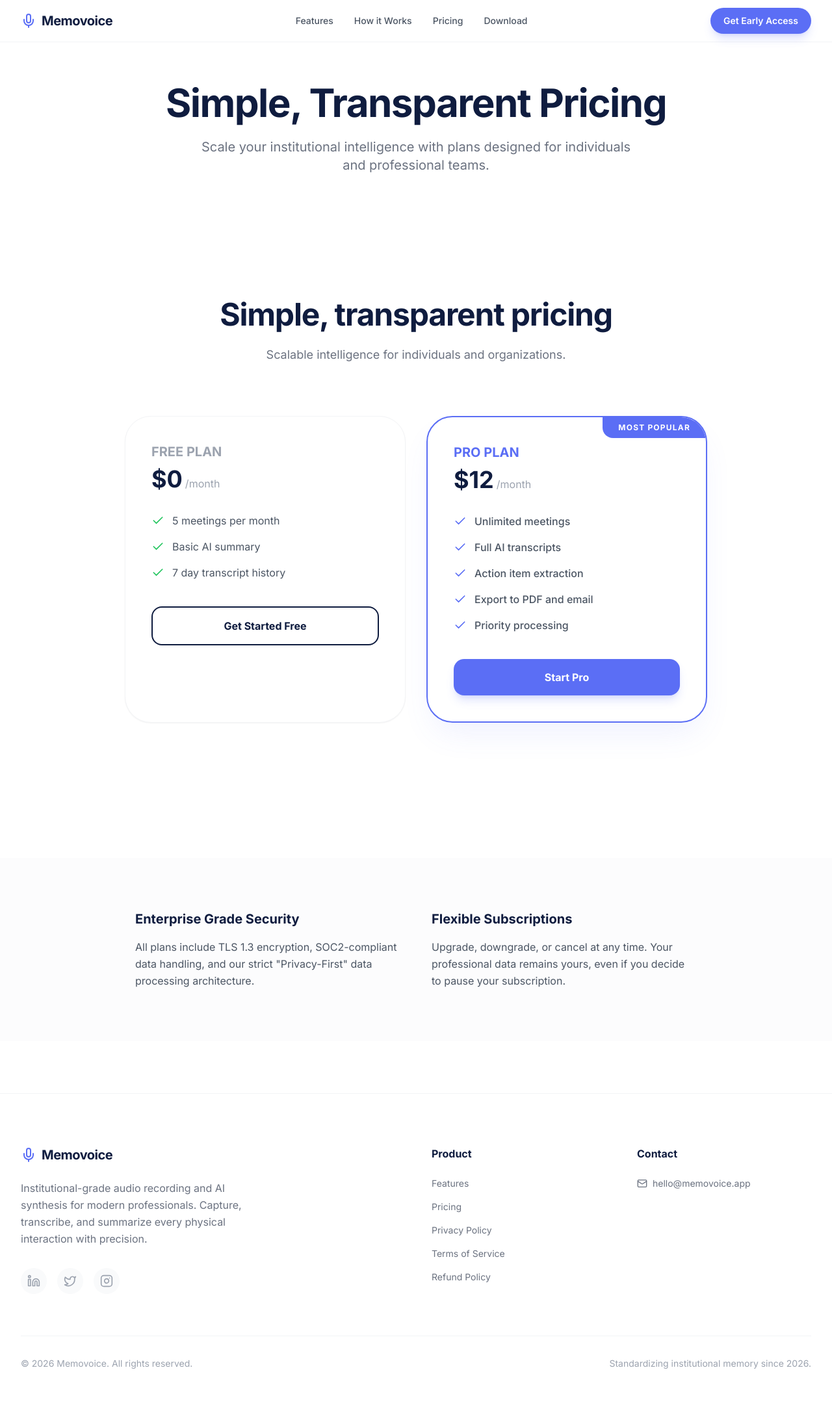
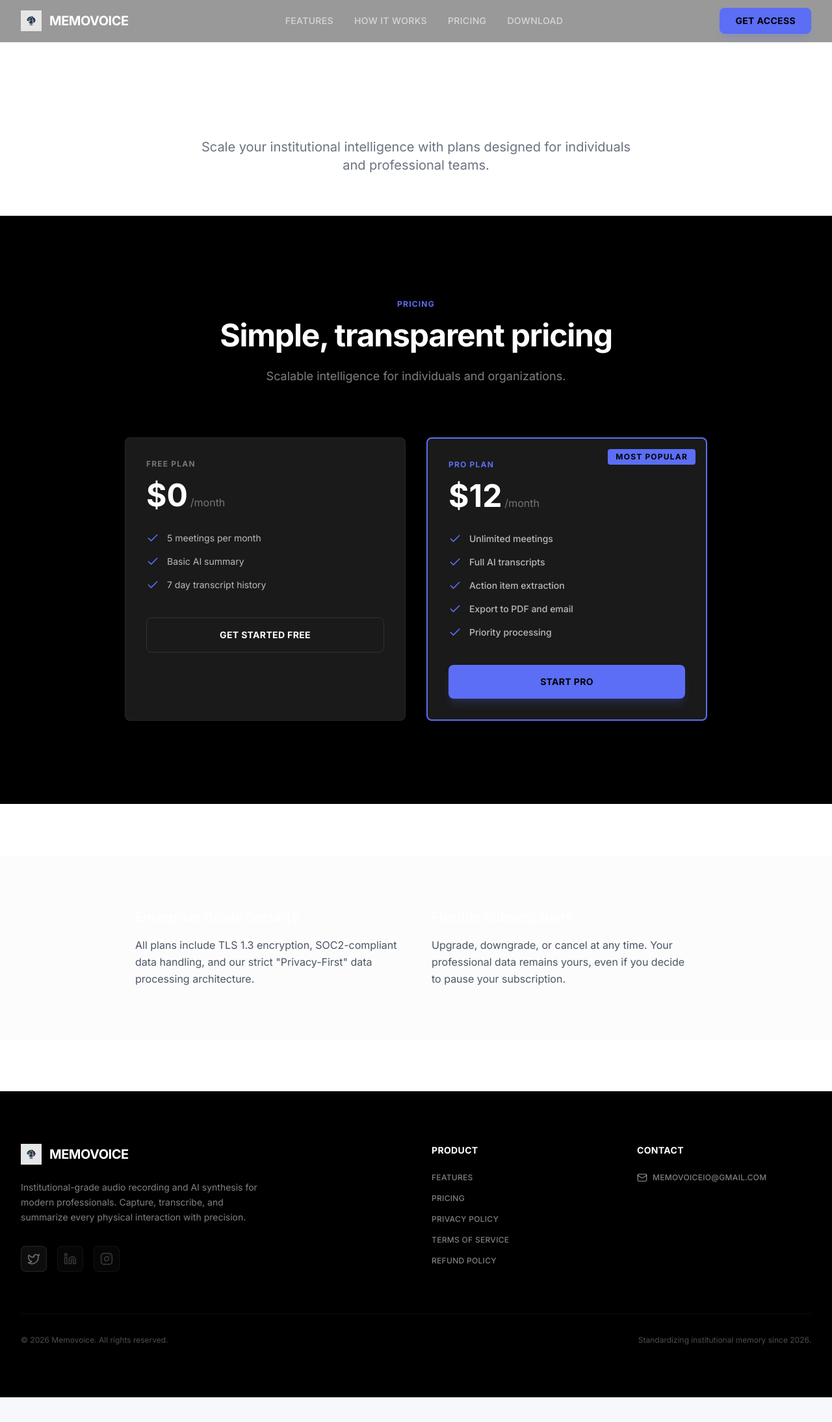
Before and after one commit to EcodeJR/meetmind, a Next.js app in the folder landing/: page /pricing in a window 1280 px wide. Shown: the whole page at 65% size. After the commit the page ends 2150 px from the top, so only its background shows below. Built offline with nearby package versions, Linux system fonts and the light colour scheme.

Commit message:
Add memovoice.apk to the public directory

```diff
--- a/landing/src/app/layout.tsx
+++ b/landing/src/app/layout.tsx
@@ -13,8 +13,16 @@ const geistMono = Geist_Mono({
 });
 
 export const metadata: Metadata = {
-  title: "Create Next App",
-  description: "Generated by create next app",
+  title: "Memovoice",
+  description: "Institutional-grade audio recording and AI synthesis for meetings.",
+  icons: {
+    icon: [
+      { url: 'logo.svg', type: 'image/svg+xml' },
+      { url: '/logo.png', type: 'image/png' }
+    ],
+    apple: '/logo.png',
+    shortcut: '/logo.png'
+  }
 };
 
 export default function RootLayout({
--- a/landing/src/components/BrandSections.tsx
+++ b/landing/src/components/BrandSections.tsx
@@ -15,18 +15,20 @@ import {
   Instagram
 } from 'lucide-react';
 import Link from 'next/link';
+import Image from 'next/image';
 
 export const HowItWorks = () => (
-  <section id="how-it-works" className="py-24 bg-primary text-white overflow-hidden">
+  <section id="how-it-works" className="py-24 bg-black text-white overflow-hidden">
     <div className="max-w-7xl mx-auto px-4 sm:px-6 lg:px-8">
       <div className="text-center mb-20">
-        <h2 className="text-3xl lg:text-5xl font-bold mb-6 tracking-tight">Three steps to never forget a meeting again</h2>
-        <p className="text-blue-200 max-w-2xl mx-auto text-lg">Sophisticated intelligence, simplified for professionals.</p>
+        <p className="text-xs font-bold text-accent uppercase tracking-widest mb-4">THE PROCESS</p>
+        <h2 className="text-4xl lg:text-5xl font-black mb-6 tracking-tight">Three steps to never forget a meeting again</h2>
+        <p className="text-white/50 max-w-2xl mx-auto text-lg leading-relaxed">Sophisticated intelligence, simplified for professionals.</p>
       </div>
 
       <div className="relative">
         {/* Connection Line */}
-        <div className="hidden lg:block absolute top-1/2 left-0 w-full h-0.5 bg-blue-900 -translate-y-1/2 z-0" />
+        <div className="hidden lg:block absolute top-1/2 left-0 w-full h-0.5 bg-white/5 -translate-y-1/2 z-0" />
 
         <div className="grid lg:grid-cols-3 gap-12 relative z-10">
           {[
@@ -57,12 +59,12 @@ export const HowItWorks = () => (
               transition={{ delay: i * 0.2 }}
               className="flex flex-col items-center text-center group"
             >
-              <div className="w-20 h-20 rounded-full bg-blue-600 flex items-center justify-center mb-8 border-4 border-primary shadow-xl group-hover:scale-110 transition-transform duration-500">
+              <div className="w-20 h-20 rounded-full bg-accent/10 flex items-center justify-center mb-8 border border-accent/30 text-accent group-hover:bg-accent group-hover:text-black group-hover:border-accent transition-all duration-500">
                 {item.icon}
               </div>
-              <span className="text-accent font-bold text-sm tracking-widest mb-4">STEP {item.step}</span>
-              <h3 className="text-2xl font-bold mb-4">{item.title}</h3>
-              <p className="text-blue-100/60 leading-relaxed max-w-xs">{item.desc}</p>
+              <span className="text-accent font-bold text-xs tracking-widest mb-4 uppercase">STEP {item.step}</span>
+              <h3 className="text-2xl font-black mb-4 leading-tight">{item.title}</h3>
+              <p className="text-white/50 leading-relaxed max-w-xs text-sm">{item.desc}</p>
             </motion.div>
           ))}
         </div>
@@ -72,44 +74,45 @@ export const HowItWorks = () => (
 );
 
 export const Pricing = () => (
-  <section id="pricing" className="py-32">
+  <section id="pricing" className="py-32 bg-black">
     <div className="max-w-7xl mx-auto px-4 sm:px-6 lg:px-8">
       <div className="text-center mb-20">
-        <h2 className="text-3xl lg:text-5xl font-bold text-primary mb-6 tracking-tight">Simple, transparent pricing</h2>
-        <p className="text-gray-500 text-lg">Scalable intelligence for individuals and organizations.</p>
+        <p className="text-xs font-bold text-accent uppercase tracking-widest mb-4">PRICING</p>
+        <h2 className="text-4xl lg:text-5xl font-black text-white mb-6 tracking-tight">Simple, transparent pricing</h2>
+        <p className="text-white/50 text-lg leading-relaxed">Scalable intelligence for individuals and organizations.</p>
       </div>
 
       <div className="grid md:grid-cols-2 gap-8 max-w-4xl mx-auto">
         {/* Free Plan */}
-        <div className="p-10 rounded-[40px] bg-white border border-gray-100 shadow-sm hover:shadow-xl transition-all duration-500">
-          <h3 className="text-xl font-bold text-gray-400 mb-2">FREE PLAN</h3>
+        <div className="p-8 rounded-lg bg-dark-50 border border-white/5 hover:border-white/10 transition-all duration-300">
+          <p className="text-xs font-bold text-white/40 mb-4 uppercase tracking-widest">Free Plan</p>
           <div className="flex items-baseline gap-1 mb-8">
-            <span className="text-4xl font-bold text-primary">$0</span>
-            <span className="text-gray-400">/month</span>
+            <span className="text-5xl font-black text-white">$0</span>
+            <span className="text-white/40 font-light">/month</span>
           </div>
 
           <ul className="space-y-4 mb-10">
             {['5 meetings per month', 'Basic AI summary', '7 day transcript history'].map((item, i) => (
-              <li key={i} className="flex items-center gap-3 text-gray-600">
-                <Check className="w-5 h-5 text-green-500" />
+              <li key={i} className="flex items-center gap-3 text-white/70 text-sm">
+                <Check className="w-5 h-5 text-accent flex-shrink-0" />
                 {item}
               </li>
             ))}
           </ul>
 
-          <Link href="#download" className="block text-center py-4 rounded-2xl border-2 border-primary text-primary font-bold hover:bg-primary hover:text-white transition-all">
+          <Link href="#download" className="block text-center py-4 rounded-lg border border-white/10 text-white font-bold hover:bg-white/5 transition-all uppercase tracking-wide text-sm">
             Get Started Free
           </Link>
         </div>
 
         {/* Pro Plan */}
-        <div className="p-10 rounded-[40px] bg-white border-2 border-accent shadow-2xl shadow-accent/10 relative overflow-hidden">
-          <div className="absolute top-0 right-0 bg-accent text-white px-6 py-2 rounded-bl-2xl font-bold text-xs tracking-widest">MOST POPULAR</div>
+        <div className="p-8 rounded-lg bg-dark-50 border-2 border-accent hover:shadow-xl hover:shadow-accent/20 transition-all duration-300 relative overflow-hidden">
+          <div className="absolute top-4 right-4 bg-accent text-black px-3 py-1 rounded text-xs font-black tracking-widest uppercase">Most Popular</div>
 
-          <h3 className="text-xl font-bold text-accent mb-2">PRO PLAN</h3>
+          <p className="text-xs font-bold text-accent mb-4 uppercase tracking-widest">Pro Plan</p>
           <div className="flex items-baseline gap-1 mb-8">
-            <span className="text-4xl font-bold text-primary">$12</span>
-            <span className="text-gray-400">/month</span>
+            <span className="text-5xl font-black text-white">$12</span>
+            <span className="text-white/40 font-light">/month</span>
           </div>
 
           <ul className="space-y-4 mb-10">
@@ -120,14 +123,14 @@ export const Pricing = () => (
               'Export to PDF and email',
               'Priority processing'
             ].map((item, i) => (
-              <li key={i} className="flex items-center gap-3 text-gray-600 font-medium">
-                <Check className="w-5 h-5 text-accent" />
+              <li key={i} className="flex items-center gap-3 text-white/70 font-medium text-sm">
+                <Check className="w-5 h-5 text-accent flex-shrink-0" />
                 {item}
               </li>
             ))}
           </ul>
 
-          <Link href="#download" className="block text-center py-4 rounded-2xl bg-accent text-white font-bold hover:bg-accent/90 transition-all shadow-lg shadow-accent/20">
+          <Link href="#download" className="block text-center py-4 rounded-lg bg-accent text-black font-black hover:bg-accent/90 transition-all shadow-lg shadow-accent/20 uppercase tracking-wide text-sm">
             Start Pro
           </Link>
         </div>
@@ -137,13 +140,14 @@ export const Pricing = () => (
 );
 
 export const Testimonials = () => (
-  <section className="py-24 bg-gray-50/50">
+  <section className="py-24 bg-black">
     <div className="max-w-7xl mx-auto px-4 sm:px-6 lg:px-8">
       <div className="text-center mb-16">
-        <h2 className="text-3xl lg:text-4xl font-bold text-primary mb-4 tracking-tight">What professionals are saying</h2>
+        <p className="text-xs font-bold text-accent uppercase tracking-widest mb-4">TESTIMONIALS</p>
+        <h2 className="text-4xl lg:text-5xl font-black text-white mb-4 tracking-tight">What professionals are saying</h2>
       </div>
 
-      <div className="grid md:grid-cols-3 gap-8">
+      <div className="grid md:grid-cols-3 gap-6">
         {[
           {
             name: "Sarah Chen",
@@ -158,18 +162,18 @@ export const Testimonials = () => (
           {
             name: "Elena Rodriguez",
             role: "Creative Director",
-            quote: "Action item extraction is a lifesaver. My team knows exactly what to do the moment the meeting ends. It&apos;s seamless."
+            quote: "Action item extraction is a lifesaver. My team knows exactly what to do the moment the meeting ends. It's seamless."
           }
         ].map((t, i) => (
-          <div key={i} className="p-8 rounded-3xl bg-white border border-gray-100 shadow-sm">
+          <div key={i} className="p-6 rounded-lg bg-dark-50 border border-white/5 hover:border-white/10 transition-all">
             <div className="flex items-center gap-4 mb-6">
-              <div className="w-12 h-12 rounded-full bg-gray-100" />
+              <div className="w-12 h-12 rounded-full bg-white/5 border border-white/10" />
               <div>
-                <p className="font-bold text-primary">{t.name}</p>
-                <p className="text-xs text-gray-500">{t.role}</p>
+                <p className="font-bold text-white text-sm">{t.name}</p>
+                <p className="text-xs text-white/40">{t.role}</p>
               </div>
             </div>
-            <p className="text-gray-600 italic leading-relaxed">&quot;{t.quote}&quot;</p>
+            <p className="text-white/60 italic leading-relaxed text-sm">&quot;{t.quote}&quot;</p>
           </div>
         ))}
       </div>
@@ -190,17 +194,20 @@ export const FAQ = () => {
   ];
 
   return (
-    <section className="py-24 max-w-3xl mx-auto px-4">
-      <h2 className="text-3xl lg:text-4xl font-bold text-primary mb-12 text-center tracking-tight">Frequently asked questions</h2>
-      <div className="space-y-4">
+    <section className="py-24 max-w-3xl mx-auto px-4 bg-black">
+      <div className="text-center mb-16">
+        <p className="text-xs font-bold text-accent uppercase tracking-widest mb-4">FAQ</p>
+        <h2 className="text-4xl lg:text-5xl font-black text-white mb-4 tracking-tight">Frequently asked questions</h2>
+      </div>
+      <div className="space-y-3">
         {faqs.map((faq, i) => (
-          <div key={i} className="border border-gray-100 rounded-2xl bg-white overflow-hidden">
+          <div key={i} className="border border-white/5 rounded-lg bg-dark-50 overflow-hidden hover:border-white/10 transition-all">
             <button
               onClick={() => setOpenIndex(openIndex === i ? null : i)}
-              className="w-full p-6 text-left flex justify-between items-center hover:bg-gray-50 transition-colors"
+              className="w-full p-6 text-left flex justify-between items-center hover:bg-dark-100/50 transition-colors"
             >
-              <span className="font-bold text-primary">{faq.q}</span>
-              {openIndex === i ? <Minus className="w-5 h-5 text-accent" /> : <Plus className="w-5 h-5 text-gray-400" />}
+              <span className="font-bold text-white text-sm">{faq.q}</span>
+              {openIndex === i ? <Minus className="w-5 h-5 text-accent flex-shrink-0" /> : <Plus className="w-5 h-5 text-white/30 flex-shrink-0" />}
             </button>
             <AnimatePresence>
               {openIndex === i && (
@@ -208,7 +215,7 @@ export const FAQ = () => {
                   initial={{ height: 0, opacity: 0 }}
                   animate={{ height: "auto", opacity: 1 }}
                   exit={{ height: 0, opacity: 0 }}
-                  className="px-6 pb-6 text-gray-600 leading-relaxed"
+                  className="px-6 pb-6 text-white/60 leading-relaxed text-sm border-t border-white/5"
                 >
                   {faq.a}
                 </motion.div>
@@ -235,82 +242,98 @@ export const FinalCTA = () => {
   };
 
   return (
-    <section id="waitlist" className="py-32 bg-accent text-white text-center">
+    <section id="waitlist" className="py-32 bg-dark-50 text-center border-t border-white/5">
       <div className="max-w-7xl mx-auto px-4 sm:px-6 lg:px-8">
-        <h2 className="text-4xl lg:text-6xl font-bold mb-6 tracking-tight">Start remembering every meeting</h2>
-        <p className="text-blue-100 text-xl mb-12 max-w-2xl mx-auto">Join thousands of professionals using Memovoice to scale their institutional intelligence.</p>
+        <p className="text-xs font-bold text-accent uppercase tracking-widest mb-6">GET EARLY ACCESS</p>
+        <h2 className="text-5xl lg:text-6xl font-black text-white mb-6 tracking-tight leading-tight">Start remembering every meeting</h2>
+        <p className="text-white/50 text-lg mb-12 max-w-2xl mx-auto leading-relaxed">Join thousands of professionals using Memovoice to scale their institutional intelligence.</p>
 
         <form onSubmit={handleSubmit} className="flex flex-col sm:flex-row gap-4 max-w-md mx-auto mb-6">
           <input
             type="email"
             placeholder="Enter your professional email"
-            className="flex-1 px-6 py-4 rounded-2xl text-primary focus:outline-none focus:ring-4 focus:ring-white/20 transition-all font-medium"
+            className="flex-1 px-6 py-4 rounded-lg bg-black border border-white/10 focus:outline-none focus:ring-2 focus:ring-accent/50 focus:border-accent transition-all text-white placeholder-white/30 text-sm"
             value={email}
             onChange={(e) => setEmail(e.target.value)}
             required
           />
           <button
             type="submit"
-            className="bg-primary text-white px-8 py-4 rounded-2xl font-bold hover:scale-[1.05] transition-all active:scale-95 shadow-xl shadow-primary/20"
+            className="bg-accent text-black px-8 py-4 rounded-lg font-black hover:bg-accent/90 transition-all active:scale-95 shadow-lg shadow-accent/30 uppercase tracking-wide text-sm whitespace-nowrap"
           >
             Join Waitlist
           </button>
         </form>
         {submitted && (
-          <p className="text-white font-bold mb-4">Welcome to the future of meetings! Check your inbox soon. 🎉</p>
+          <p className="text-accent font-bold mb-4 text-sm">Welcome to the future of meetings! Check your inbox soon. 🎉</p>
         )}
-        <p className="text-blue-200 text-sm">Free to start. No credit card required.</p>
+        <p className="text-white/40 text-xs">Free to start. No credit card required.</p>
       </div>
     </section>
   );
 };
 
 export const Footer = () => (
-  <footer className="py-20 bg-white border-t border-gray-100">
+  <footer className="py-20 bg-black border-t border-white/5">
     <div className="max-w-7xl mx-auto px-4 sm:px-6 lg:px-8">
       <div className="grid md:grid-cols-4 gap-12 mb-16">
         <div className="col-span-2">
-          <div className="flex items-center gap-2 mb-6">
-            <Mic className="w-6 h-6 text-accent" />
-            <span className="text-xl font-bold text-primary tracking-tight">Memovoice</span>
+          <div className="flex items-center gap-3 mb-6">
+            <Image src="/logo.jpeg" alt="Memovoice" width={32} height={32} className="h-8 w-auto" />
+            <span className="text-xl font-black text-white tracking-tight uppercase">Memovoice</span>
           </div>
-          <p className="text-gray-500 max-w-sm mb-8 leading-relaxed">
+          <p className="text-white/50 max-w-sm mb-8 leading-relaxed text-sm">
             Institutional-grade audio recording and AI synthesis for modern professionals. Capture, transcribe, and summarize every physical interaction with precision.
           </p>
           <div className="flex gap-4">
-            {[Linkedin, Twitter, Instagram].map((Icon, i) => (
-              <div key={i} className="w-10 h-10 rounded-full bg-gray-50 flex items-center justify-center text-gray-400 hover:text-accent hover:bg-accent/5 transition-all cursor-pointer">
-                <Icon className="w-5 h-5" />
+            {/* Twitter */}
+            <a href="https://x.com/memovoice182704" target="_blank" rel="noopener noreferrer" title="Follow us on X" className="w-10 h-10 rounded-lg bg-white/5 border border-white/10 flex items-center justify-center text-white/40 hover:text-accent hover:border-accent/50 hover:bg-accent/5 transition-all cursor-pointer">
+              <Twitter className="w-5 h-5" />
+            </a>
+
+            {/* LinkedIn - Coming Soon */}
+            <div className="relative">
+              <div className="w-10 h-10 rounded-lg bg-white/5 border border-white/10 flex items-center justify-center text-white/40 cursor-not-allowed opacity-50" title="LinkedIn - Coming Soon">
+                <Linkedin className="w-5 h-5" />
               </div>
-            ))}
+              {/* <div className="absolute -top-8 left-1/2 -translate-x-1/2 bg-white/10 backdrop-blur-sm border border-white/20 rounded px-2 py-1 whitespace-nowrap text-xs text-white/60 font-medium">Coming Soon</div> */}
+            </div>
+
+            {/* Instagram - Coming Soon */}
+            <div className="relative">
+              <div className="w-10 h-10 rounded-lg bg-white/5 border border-white/10 flex items-center justify-center text-white/40 cursor-not-allowed opacity-50" title="Instagram - Coming Soon">
+                <Instagram className="w-5 h-5" />
+              </div>
+              {/* <div className="absolute -top-8 left-1/2 -translate-x-1/2 bg-white/10 backdrop-blur-sm border border-white/20 rounded px-2 py-1 whitespace-nowrap text-xs text-white/60 font-medium">Coming Soon</div> */}
+            </div>
           </div>
         </div>
 
         <div>
-          <h4 className="font-bold text-primary mb-6">Product</h4>
-          <ul className="space-y-4 text-gray-500 text-sm">
-            <li><Link href="/#features" className="hover:text-accent transition-colors">Features</Link></li>
-            <li><Link href="/pricing" className="hover:text-accent transition-colors">Pricing</Link></li>
-            <li><Link href="/privacy" className="hover:text-accent transition-colors">Privacy Policy</Link></li>
-            <li><Link href="/terms" className="hover:text-accent transition-colors">Terms of Service</Link></li>
-            <li><Link href="/refunds" className="hover:text-accent transition-colors">Refund Policy</Link></li>
+          <h4 className="font-bold text-white mb-6 text-sm uppercase tracking-wide">Product</h4>
+          <ul className="space-y-4 text-white/50 text-xs">
+            <li><Link href="/#features" className="hover:text-accent transition-colors uppercase tracking-wide font-medium">Features</Link></li>
+            <li><Link href="/pricing" className="hover:text-accent transition-colors uppercase tracking-wide font-medium">Pricing</Link></li>
+            <li><Link href="/privacy" className="hover:text-accent transition-colors uppercase tracking-wide font-medium">Privacy Policy</Link></li>
+            <li><Link href="/terms" className="hover:text-accent transition-colors uppercase tracking-wide font-medium">Terms of Service</Link></li>
+            <li><Link href="/refunds" className="hover:text-accent transition-colors uppercase tracking-wide font-medium">Refund Policy</Link></li>
           </ul>
         </div>
 
         <div>
-          <h4 className="font-bold text-primary mb-6">Contact</h4>
-          <ul className="space-y-4 text-gray-500 text-sm">
+          <h4 className="font-bold text-white mb-6 text-sm uppercase tracking-wide">Contact</h4>
+          <ul className="space-y-4 text-white/50 text-xs">
             <li className="flex items-center gap-2">
               <Mail className="w-4 h-4" />
-              <a href="mailto:hello@memovoice.app" className="hover:text-accent transition-colors">hello@memovoice.app</a>
+              <a href="mailto:hello@memovoice.app" className="hover:text-accent transition-colors uppercase tracking-wide font-medium">memovoiceio@gmail.com</a>
             </li>
           </ul>
         </div>
       </div>
 
-      <div className="pt-8 border-t border-gray-100 flex flex-col md:flex-row justify-between items-center gap-4">
-        <p className="text-sm text-gray-400">© 2026 Memovoice. All rights reserved.</p>
-        <p className="text-sm text-gray-400">Standardizing institutional memory since 2026.</p>
+      <div className="pt-8 border-t border-white/5 flex flex-col md:flex-row justify-between items-center gap-4">
+        <p className="text-xs text-white/30">© 2026 Memovoice. All rights reserved.</p>
+        <p className="text-xs text-white/30">Standardizing institutional memory since 2026.</p>
       </div>
     </div>
   </footer>
--- a/landing/src/components/Navbar.tsx
+++ b/landing/src/components/Navbar.tsx
@@ -2,31 +2,31 @@
 
 import React from 'react';
 import Link from 'next/link';
-import { Mic } from 'lucide-react';
+import Image from 'next/image';
 
 const Navbar = () => {
   return (
-    <nav className="fixed top-0 left-0 right-0 z-50 bg-white/80 backdrop-blur-md border-b border-gray-100">
+    <nav className="fixed top-0 left-0 right-0 z-50 bg-black/40 backdrop-blur-2xl border-b border-white/5">
       <div className="max-w-7xl mx-auto px-4 sm:px-6 lg:px-8">
         <div className="flex justify-between items-center h-16">
-          <Link href="/" className="flex items-center gap-2">
-            <Mic className="w-6 h-6 text-accent" />
-            <span className="text-xl font-bold text-primary tracking-tight">Memovoice</span>
+          <Link href="/" className="flex items-center gap-3">
+            <Image src="/logo.jpeg" alt="Memovoice" width={32} height={32} className="h-8 w-auto" />
+            <span className="text-xl font-bold text-white tracking-tight">MEMOVOICE</span>
           </Link>
 
           <div className="hidden md:flex items-center gap-8">
-            <Link href="/#features" className="text-sm font-medium text-gray-600 hover:text-accent transition-colors">Features</Link>
-            <Link href="/#how-it-works" className="text-sm font-medium text-gray-600 hover:text-accent transition-colors">How it Works</Link>
-            <Link href="/pricing" className="text-sm font-medium text-gray-600 hover:text-accent transition-colors">Pricing</Link>
-            <Link href="/#download" className="text-sm font-medium text-gray-600 hover:text-accent transition-colors">Download</Link>
+            <Link href="/#features" className="text-sm font-medium text-white/60 hover:text-accent transition-colors uppercase tracking-wide">Features</Link>
+            <Link href="/#how-it-works" className="text-sm font-medium text-white/60 hover:text-accent transition-colors uppercase tracking-wide">How it Works</Link>
+            <Link href="/pricing" className="text-sm font-medium text-white/60 hover:text-accent transition-colors uppercase tracking-wide">Pricing</Link>
+            <Link href="/#download" className="text-sm font-medium text-white/60 hover:text-accent transition-colors uppercase tracking-wide">Download</Link>
           </div>
 
           <div className="flex items-center gap-4">
             <Link
               href="#waitlist"
-              className="bg-accent text-white px-5 py-2.5 rounded-full text-sm font-semibold hover:bg-accent/90 transition-all shadow-lg shadow-accent/20 active:scale-95"
+              className="bg-accent text-black px-6 py-2.5 rounded-lg text-sm font-bold hover:bg-accent/90 transition-all shadow-lg shadow-accent/20 active:scale-95 uppercase tracking-wide"
             >
-              Get Early Access
+              Get Access
             </Link>
           </div>
         </div>
--- a/landing/tailwind.config.ts
+++ b/landing/tailwind.config.ts
@@ -9,10 +9,16 @@ const config: Config = {
   theme: {
     extend: {
       colors: {
-        background: "#F7F8FC",
-        foreground: "#0F1C3F",
-        primary: "#0F1C3F",
+        background: "#0D0D0D",
+        foreground: "#FFFFFF",
+        primary: "#FFFFFF",
         accent: "#5B6EF5",
+        dark: {
+          50: "#1A1A1A",
+          100: "#262626",
+          200: "#333333",
+          300: "#404040",
+        },
       },
       fontFamily: {
         sans: ["Inter", "sans-serif"],
```
Also changed, not shown: landing/src/components/FeatureSections.tsx (+32 -30 lines), landing/src/components/Hero.tsx (+25 -24 lines), landing/public/logo.jpeg (added), landing/public/logo.svg (added).
